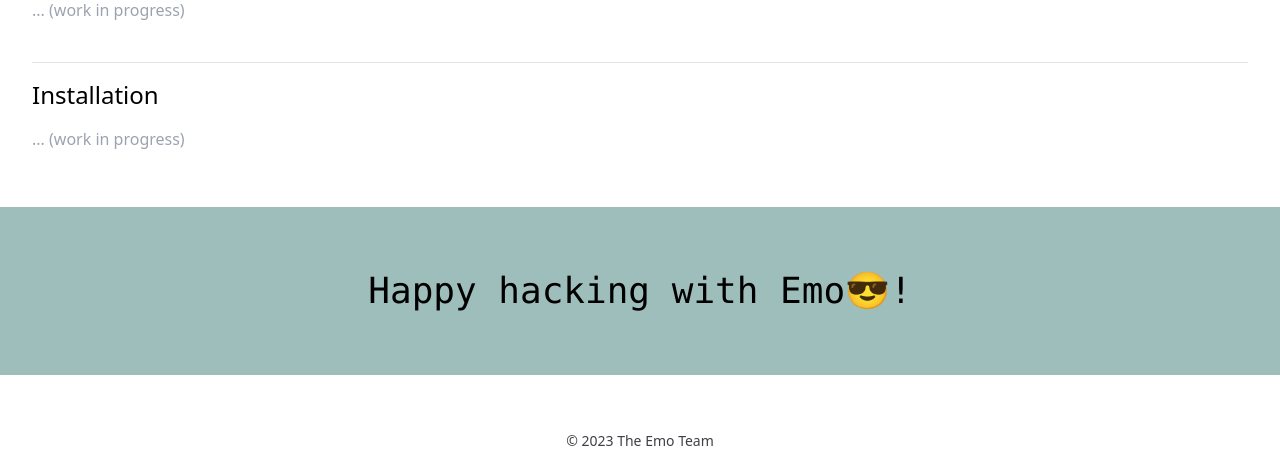
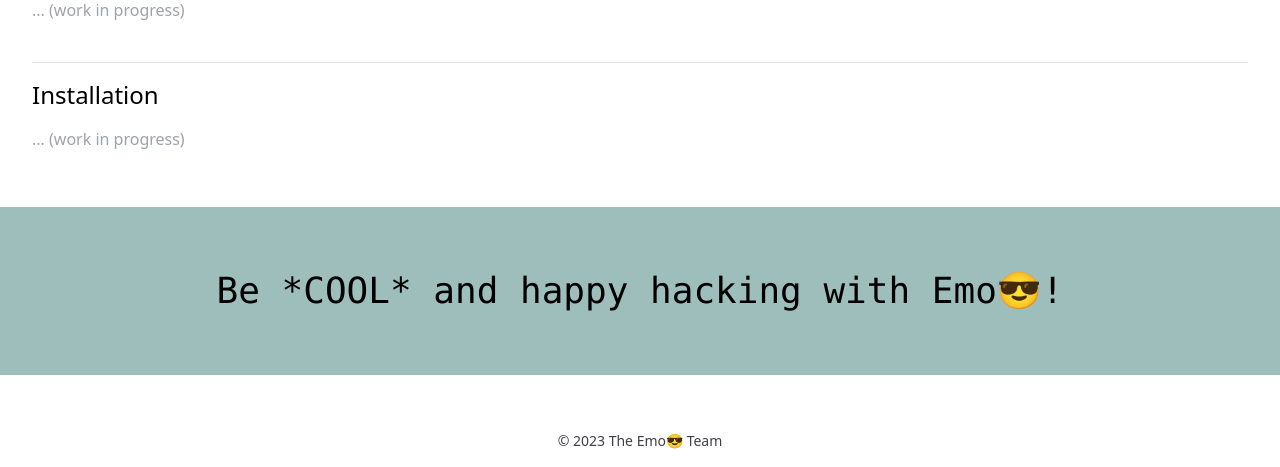
Before and after one commit to daqing/emo-lang.org, a Flask app: page / in a window 1280 px wide. Shown: the part 2438-2905 px from the top of the page. Run offline with Flask 3, Linux system fonts and the light colour scheme; style sheets or scripts are compiled from the project's sources.

Commit message:
Add `be cool` emoji

```diff
--- a/templates/home.html
+++ b/templates/home.html
@@ -12,7 +12,7 @@
       <div class="flex-grow">
         <div class="px-8 py-4 border-b border-zinc-200">
           <nav class="flex justify-between ">
-            <a href="/" class="font-bold text-2xl color-brand">Emo</a>
+            <a href="/" class="font-bold text-2xl color-brand">Emo😎</a>
             <ul class="flex gap-4 text-gray-800 ">
               <li><a href="#" class="under-score">Get Started</a></li>
               <li><a href="https://github.com/emo-lang/emo" target="_blank" class="under-score">GitHub</a></li>
@@ -165,12 +165,12 @@
           </section>
         </div>
 
-        <div class="my-10 px-8 py-16 bg-dark-green text-center text-4xl font-mono">Happy hacking with Emo😎!</div>
+        <div class="my-10 px-8 py-16 bg-dark-green text-center text-4xl font-mono">Be *COOL* and happy hacking with Emo😎!</div>
       </div>
 
       <footer class="text-zinc-700 py-4">
         <div class="container mx-auto text-center">
-          <p class="text-sm">&copy; 2023 The Emo Team</p>
+          <p class="text-sm">&copy; 2023 The Emo😎 Team</p>
         </div>
       </footer>
   </body>
```
